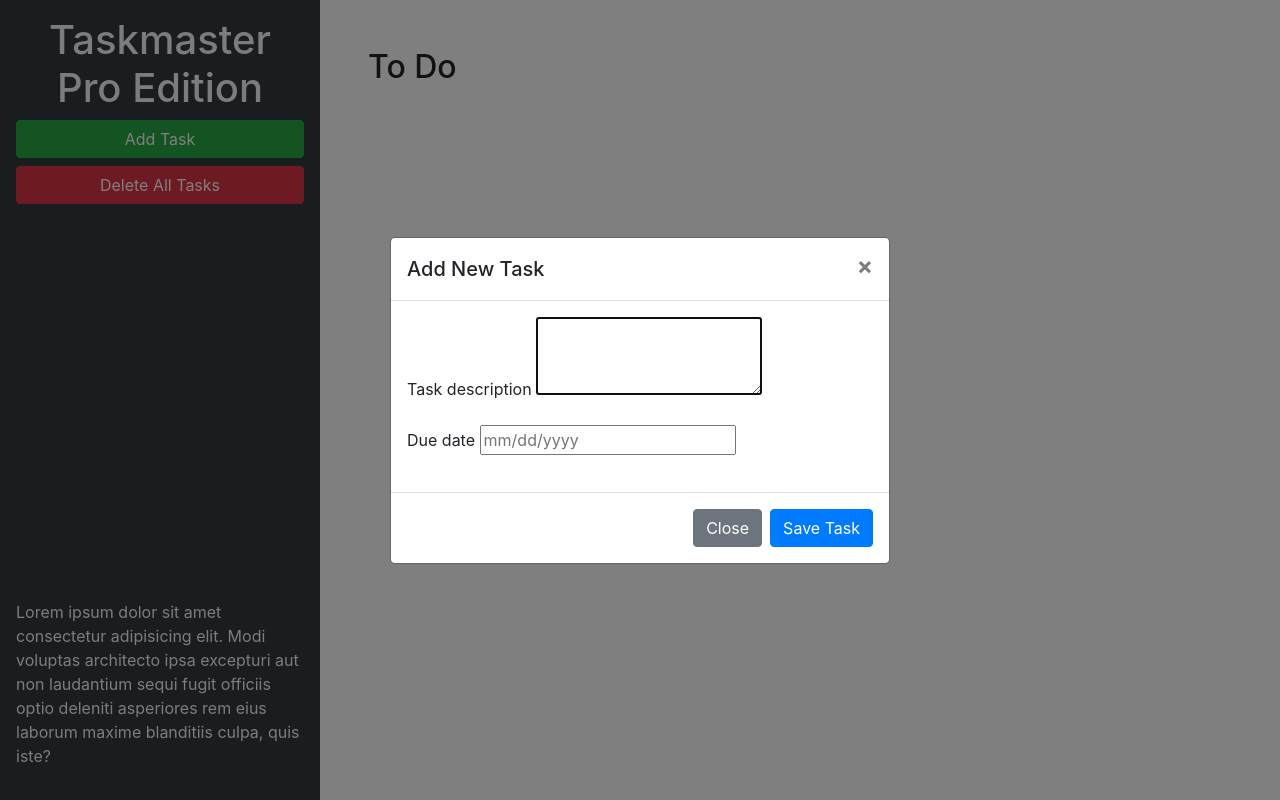
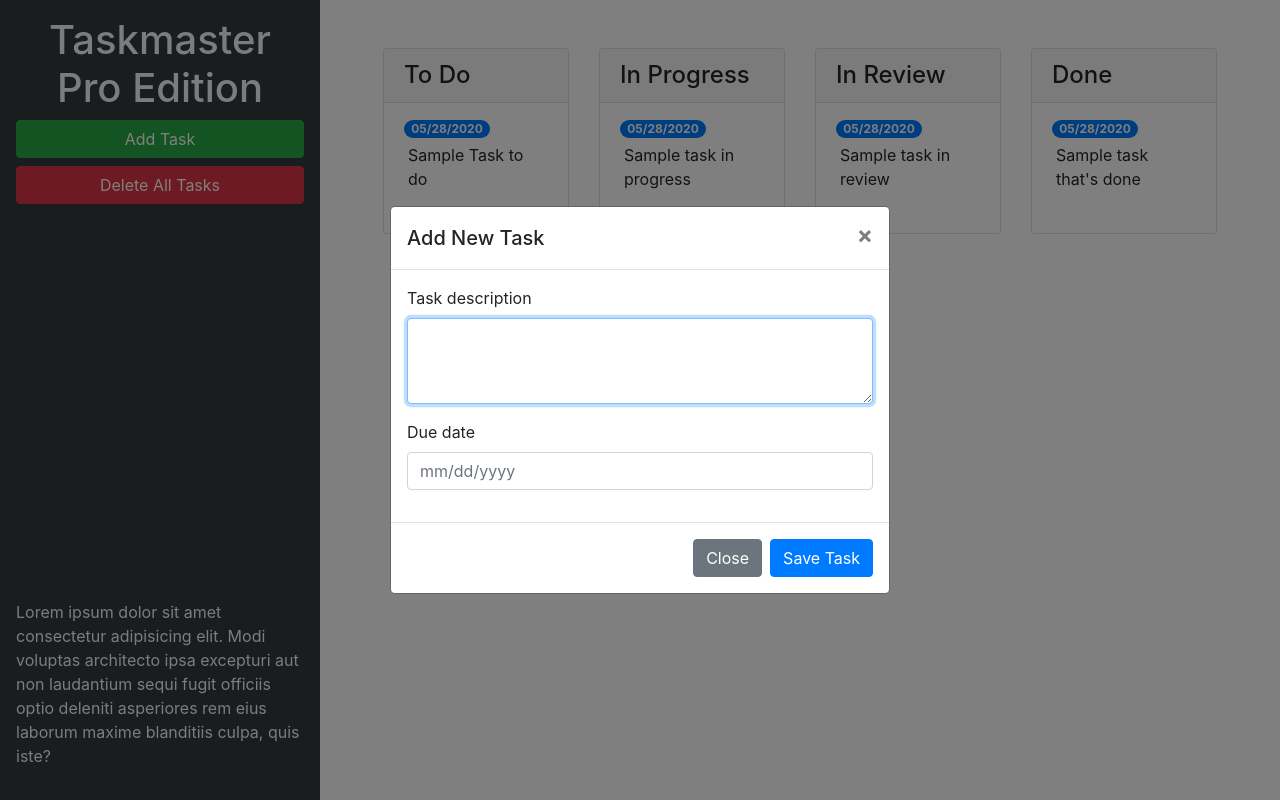
Before and after one commit to Rajendra-Dhanraj/taskmaster-pro, a plain HTML site: page index.html in a window 1280 px wide. Both pictures are taken after a click on the button "Add Task". Drawn offline with nearby package versions, Linux system fonts and the light colour scheme.

Commit message:
bootstrap grid and input box

```diff
--- a/index.html
+++ b/index.html
@@ -1,44 +1,118 @@
 <!DOCTYPE html>
 <html lang="en">
-
   <head>
-  <meta charset="UTF-8">
-  <meta name="viewport" content="width=device-width, initial-scale=1.0">
-  <meta http-equiv="X-UA-Compatible" content="ie=edge">
-  <link rel="stylesheet" href="https://cdnjs.cloudflare.com/ajax/libs/twitter-bootstrap/4.3.1/css/bootstrap.min.css">
+    <meta charset="UTF-8" />
+    <meta name="viewport" content="width=device-width, initial-scale=1.0" />
+    <meta http-equiv="X-UA-Compatible" content="ie=edge" />
+    <link
+      rel="stylesheet"
+      href="https://cdnjs.cloudflare.com/ajax/libs/twitter-bootstrap/4.3.1/css/bootstrap.min.css"
+    />
     <link rel="stylesheet" href="./assets/css/style.css" />
     <title>Taskmaster Pro</title>
   </head>
 
   <body>
-
     <div class="row min-vh-100 no-gutters">
-    <header class="col-12 col-lg-3 bg-dark text-light d-flex flex-column p-4 p-lg-3">
+      <header
+        class="col-12 col-lg-3 bg-dark text-light d-flex flex-column p-4 p-lg-3"
+      >
         <h1 class="text-center">Taskmaster Pro Edition</h1>
-      <button id="create-task" class="btn btn-block btn-success" data-toggle="modal" data-target="#task-form-modal">Add
-        Task</button>
-      <button id="remove-tasks" class="btn btn-block btn-danger">Delete All Tasks</button>
-      <p class="mt-auto">Lorem ipsum dolor sit amet consectetur adipisicing elit. Modi voluptas architecto ipsa
-        excepturi aut non
-        laudantium sequi fugit officiis optio deleniti asperiores rem eius laborum maxime blanditiis culpa, quis iste?
+        <button
+          id="create-task"
+          class="btn btn-block btn-success"
+          data-toggle="modal"
+          data-target="#task-form-modal"
+        >
+          Add Task
+        </button>
+        <button id="remove-tasks" class="btn btn-block btn-danger">
+          Delete All Tasks
+        </button>
+        <p class="mt-auto">
+          Lorem ipsum dolor sit amet consectetur adipisicing elit. Modi voluptas
+          architecto ipsa excepturi aut non laudantium sequi fugit officiis
+          optio deleniti asperiores rem eius laborum maxime blanditiis culpa,
+          quis iste?
         </p>
       </header>
       <main class="col-12 col-lg-9">
-      <div class="m-5">
-        <h2>To Do</h2>
-        <ul id="list-toDo" class="list-group"> </ul>
+        <div class="m-5 row justify-content-around">
+          <!-- todo start -->
+          <div class="col-12 col-md-6 col-xl-3 mb-3">
+            <div class="card">
+              <h4 class="card-header">To Do</h4>
+              <ul id="list-toDo" class="list-group list-group-flush">
+                <li class="list-group-item">
+                  <span class="badge badge-primary badge-pill">05/28/2020</span>
+                  <p class="m-1">Sample Task to do</p>
+                </li>
+              </ul>
+            </div>
+          </div>
+          <!-- todo end -->
+          <!-- in progress start -->
+          <div class="col-12 col-md-6 col-xl-3 mb-3">
+            <div class="card">
+              <h4 class="card-header">In Progress</h4>
+              <ul id="list-inProgress" class="list-group list-group-flush">
+                <li class="list-group-item">
+                  <span class="badge badge-primary badge-pill">05/28/2020</span>
+                  <p class="m-1">Sample task in progress</p>
+                </li>
+              </ul>
+            </div>
+          </div>
+          <!-- in progress end -->
+          <!-- in review start -->
+          <div class="col-12 col-md-6 col-xl-3 mb-3">
+            <div class="card">
+              <h4 class="card-header">In Review</h4>
+              <ul id="list-inReview" class="list-group list-group-flush">
+                <li class="list-group-item">
+                  <span class="badge badge-primary badge-pill">05/28/2020</span>
+                  <p class="m-1">Sample task in review</p>
+                </li>
+              </ul>
+            </div>
+          </div>
+          <!-- in review end -->
+          <!-- done start -->
+          <div class="col-12 col-md-6 col-xl-3 mb-3">
+            <div class="card">
+              <h4 class="card-header">Done</h4>
+              <ul id="list-done" class="list-group list-group-flush">
+                <li class="list-group-item">
+                  <span class="badge badge-primary badge-pill">05/28/2020</span>
+                  <p class="m-1">Sample task that's done</p>
+                </li>
+              </ul>
+            </div>
+          </div>
+          <!-- done end -->
         </div>
       </main>
     </div>
 
     <!-- Modal -->
-  <div class="modal fade" id="task-form-modal" tabindex="-1" role="dialog" aria-labelledby="task-form-modal"
-    aria-hidden="true">
+    <div
+      class="modal fade"
+      id="task-form-modal"
+      tabindex="-1"
+      role="dialog"
+      aria-labelledby="task-form-modal"
+      aria-hidden="true"
+    >
       <div class="modal-dialog modal-dialog-centered" role="document">
         <div class="modal-content">
           <div class="modal-header">
             <h5 class="modal-title" id="task-form-modal">Add New Task</h5>
-          <button type="button" class="close" data-dismiss="modal" aria-label="Close">
+            <button
+              type="button"
+              class="close"
+              data-dismiss="modal"
+              aria-label="Close"
+            >
               <span aria-hidden="true">&times;</span>
             </button>
           </div>
@@ -46,16 +120,28 @@
             <form>
               <div class="form-group">
                 <label for="modalTaskDescription">Task description</label>
-              <textarea id="modalTaskDescription" rows="3"></textarea>
+                <textarea id="modalTaskDescription" rows="3" class="form-control"></textarea>
               </div>
               <div class="form-group">
                 <label for="modalDueDate">Due date</label>
-              <input type="text" id="modalDueDate" placeholder="mm/dd/yyyy" autocomplete="off" />
+                <input
+                  class="form-control"
+                  type="text"
+                  id="modalDueDate"
+                  placeholder="mm/dd/yyyy"
+                  autocomplete="off"
+                />
               </div>
             </form>
           </div>
           <div class="modal-footer">
-          <button type="button" class="btn btn-secondary" data-dismiss="modal">Close</button>
+            <button
+              type="button"
+              class="btn btn-secondary"
+              data-dismiss="modal"
+            >
+              Close
+            </button>
             <button type="button" class="btn btn-primary">Save Task</button>
           </div>
         </div>
@@ -67,5 +153,4 @@
     <script src="https://cdnjs.cloudflare.com/ajax/libs/twitter-bootstrap/4.3.1/js/bootstrap.min.js"></script>
     <script src="./assets/js/script.js"></script>
   </body>
-
 </html>
```
Lines whose indentation alone changed are shown as unchanged.
